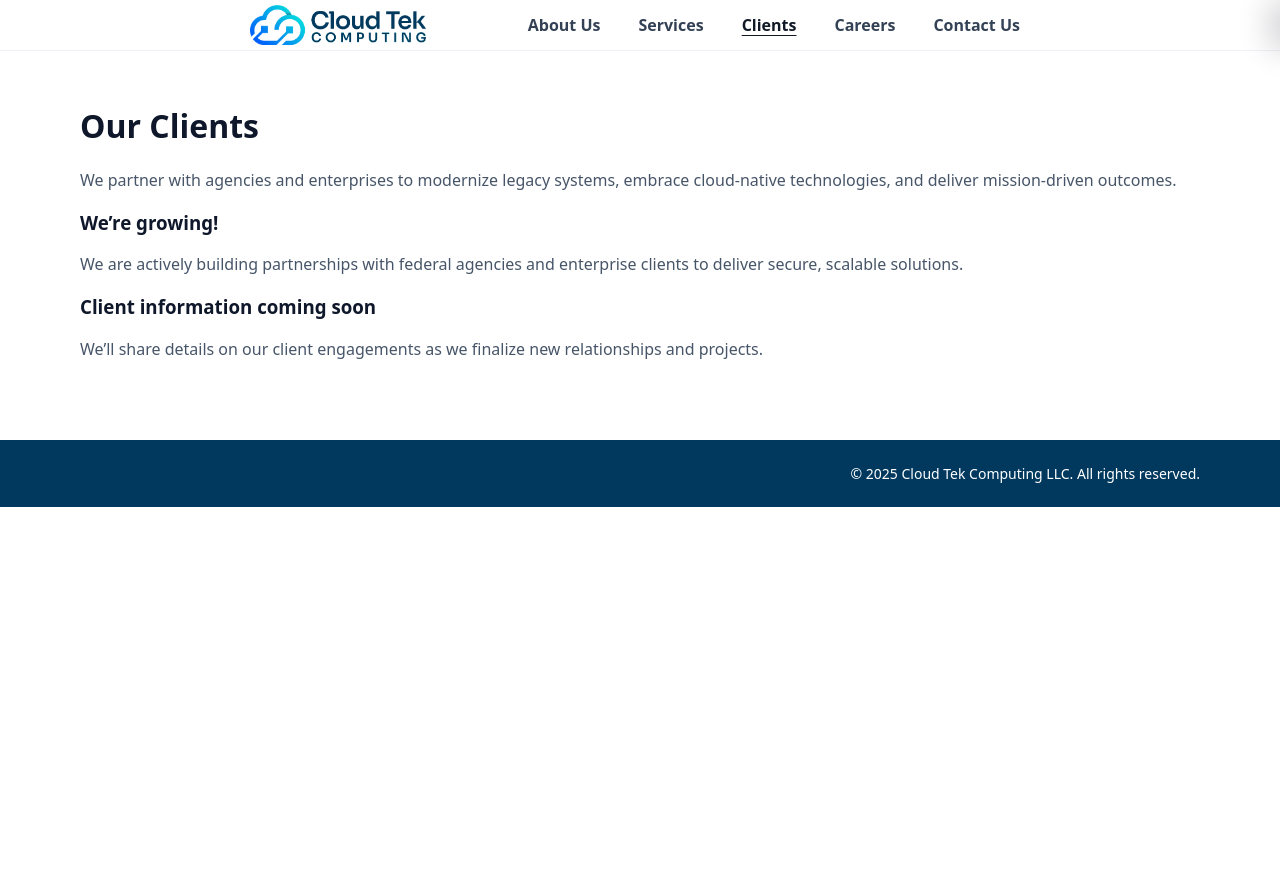
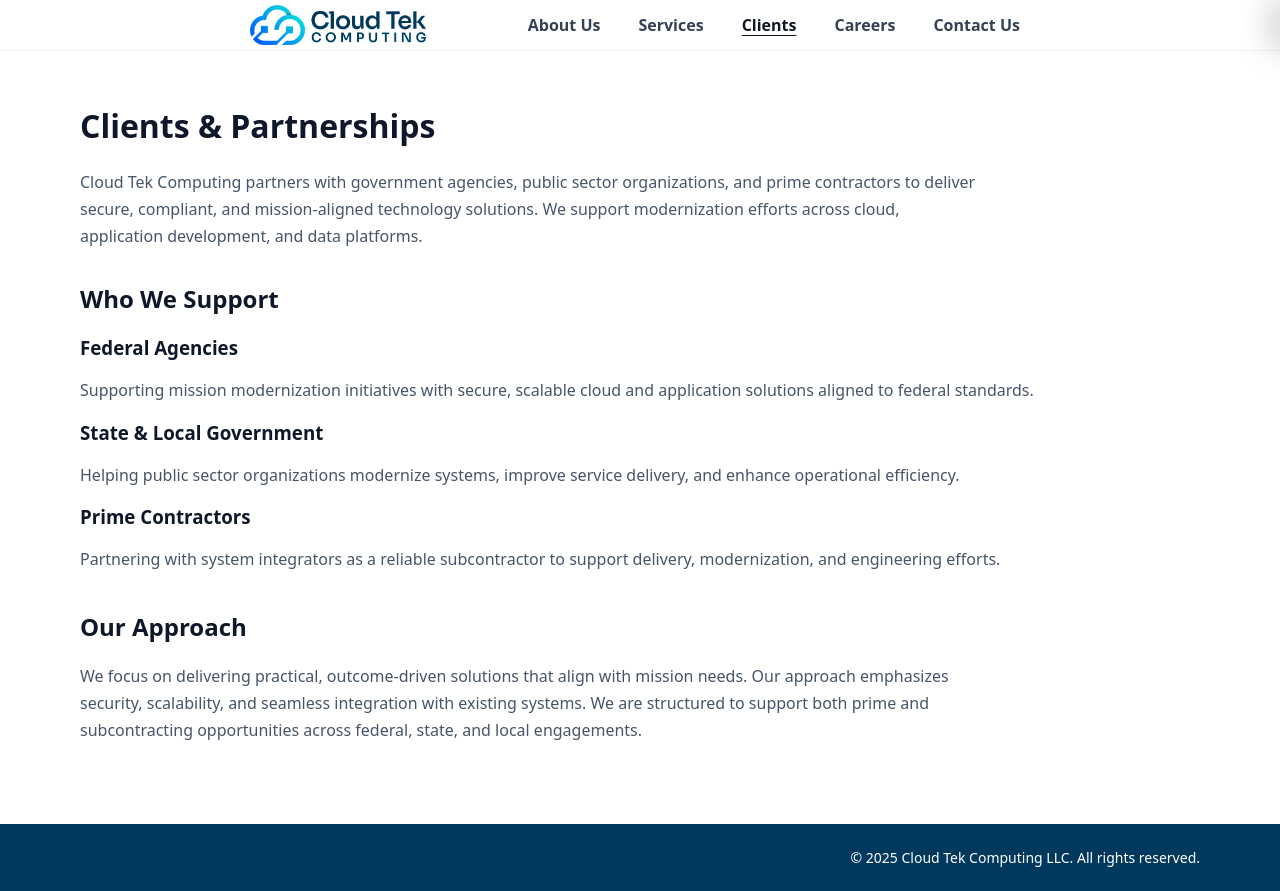
Before and after one commit to loverjulius/cloudtek_full_site, a Next.js app: page /clients in a window 1280 px wide. Before the commit the page ends 800 px from the top, so only its background shows below. Built offline with nearby package versions, Linux system fonts and the light colour scheme.

Commit message:
Client Page - Update 3/20/2026

```diff
--- a/app/clients/page.tsx
+++ b/app/clients/page.tsx
@@ -1,4 +1,4 @@
-export default function ClientsPage() {
+export default function ClientsPage() /*{
   const cards = [
     {
       title: "We’re growing!",
@@ -32,4 +32,67 @@ export default function ClientsPage() {
       </div>
     </main>
   );
-}
+}*/
+{const cards = [
+  {
+    title: "Federal Agencies",
+    desc: "Supporting mission modernization initiatives with secure, scalable cloud and application solutions aligned to federal standards.",
+  },
+  {
+    title: "State & Local Government",
+    desc: "Helping public sector organizations modernize systems, improve service delivery, and enhance operational efficiency.",
+  },
+  {
+    title: "Prime Contractors",
+    desc: "Partnering with system integrators as a reliable subcontractor to support delivery, modernization, and engineering efforts.",
+  },
+]
+
+const highlights = [
+  "Cloud & Application Modernization",
+  "AWS / EKS Engineering",
+  "Event-Driven Architecture (Kafka)",
+  "DevSecOps & Secure Delivery",
+]
+
+return (
+  <main className="section" id="clients">
+    <div className="container clients">
+
+      {/* Hero Section */}
+      <header className="clients-hero" style={{ maxWidth: 900 }}>
+        <h1>Clients & Partnerships</h1>
+        <p className="text-muted" style={{ lineHeight: 1.7 }}>
+          Cloud Tek Computing partners with government agencies, public sector organizations,
+          and prime contractors to deliver secure, compliant, and mission-aligned technology solutions.
+          We support modernization efforts across cloud, application development, and data platforms.
+        </p>
+      </header>
+
+      {/* Who We Support */}
+      <section style={{ marginTop: "2rem" }}>
+        <h2>Who We Support</h2>
+        <div className="clients-grid">
+          {cards.map((c) => (
+            <article key={c.title} className="client-card">
+              <h3>{c.title}</h3>
+              <p className="text-muted">{c.desc}</p>
+            </article>
+          ))}
+        </div>
+      </section>
+
+
+      {/* Positioning Statement */}
+      <section style={{ marginTop: "2.5rem", maxWidth: 900 }}>
+        <h2>Our Approach</h2>
+        <p className="text-muted" style={{ lineHeight: 1.7 }}>
+          We focus on delivering practical, outcome-driven solutions that align with mission needs.
+          Our approach emphasizes security, scalability, and seamless integration with existing systems.
+          We are structured to support both prime and subcontracting opportunities across federal,
+          state, and local engagements.
+        </p>
+      </section>
+    </div>
+  </main>
+)}
```
